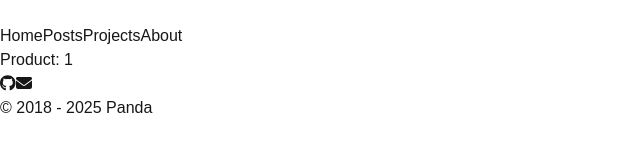
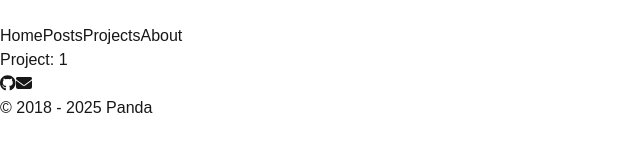
Before and after one commit to mxxct4git/portfolio, a Next.js app: page /projects/1 in a window 1280 px wide. Shown: the top 160 px of the page, without its empty margins (0-640 px from the left). Built offline with nearby package versions, Linux system fonts and the light colour scheme.

Commit message:
修改page参数读取

```diff
--- a/src/app/projects/[id]/page.tsx
+++ b/src/app/projects/[id]/page.tsx
@@ -1,4 +1,8 @@
-export default async function Product({ params }: { params: { id: string } }) {
-  const { id } = await params;
-  return <h1> Product: {id} </h1>;
+type pageParam = {
+  id: string;
+};
+
+export default async function Project({ params }: { params: pageParam }) {
+  const resolveParam = await Promise.resolve(params);
+  return <h1> Project: {resolveParam.id} </h1>;
 }
```
